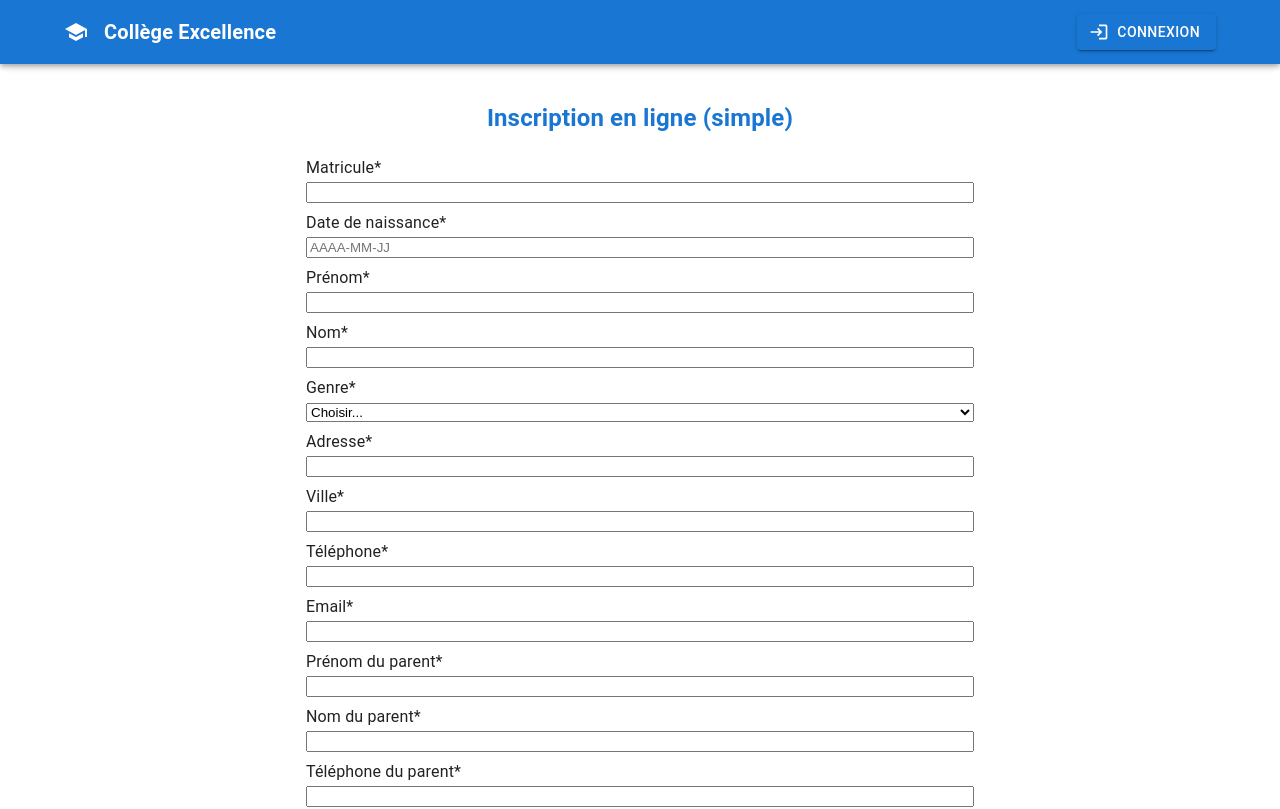
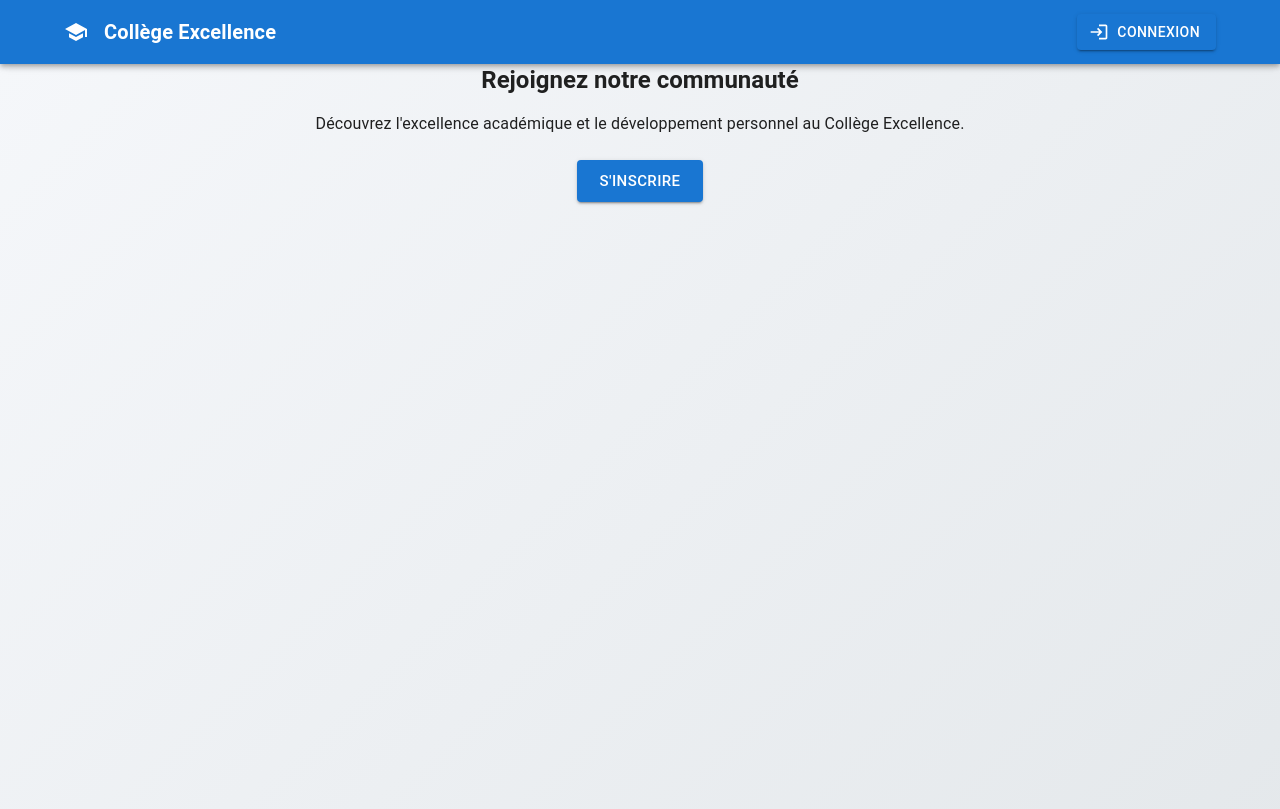
Before and after one commit to GNANTIJOSUE/gestion_ecole_front, a React (Create React App) app: page / in a window 1280 px wide. Shown: the top 809 px of the page. Built offline with nearby package versions, Linux system fonts and the light colour scheme.

Commit message:
saez6295

```diff
--- a/src/pages/Home.tsx
+++ b/src/pages/Home.tsx
@@ -120,9 +120,75 @@ const Home = () => {
   ];
 
   return (
-    <div style={{ padding: 8, maxWidth: 700, margin: '0 auto' }}>
-      <RegistrationMinimal />
-    </div>
+    <Box sx={{ minHeight: '100vh', background: 'linear-gradient(135deg, #f5f7fa 0%, #e4e8eb 100%)' }}>
+      {/* Hero Section */}
+      {/* ... tout le contenu existant ... */}
+      <Container maxWidth="lg">
+        {/* ... autres sections ... */}
+
+        {/* Call to action & inscription */}
+        {isMobile ? (
+          <Box sx={{ maxWidth: 700, mx: 'auto', my: 4 }}>
+            <RegistrationMinimal />
+          </Box>
+        ) : (
+          <>
+            <Box sx={{ mb: 8, textAlign: 'center' }}>
+              <Typography variant="h5" sx={{ mb: 2, fontWeight: 600 }}>
+                Rejoignez notre communauté
+              </Typography>
+              <Typography sx={{ mb: 3 }}>
+                Découvrez l'excellence académique et le développement personnel au Collège Excellence.
+              </Typography>
+              <Button
+                variant="contained"
+                size="large"
+                color="primary"
+                onClick={() => setShowRegistration(true)}
+              >
+                S'inscrire
+              </Button>
+            </Box>
+            <Modal
+              open={showRegistration}
+              onClose={() => setShowRegistration(false)}
+              aria-labelledby="modal-inscription"
+              sx={{
+                display: 'flex',
+                alignItems: 'center',
+                justifyContent: 'center',
+                zIndex: 2000,
+              }}
+            >
+              <Box
+                sx={{
+                  width: { xs: '100vw', sm: 500, md: 700 },
+                  maxWidth: { xs: '100vw', sm: '98vw' },
+                  height: { xs: '100vh', sm: 'auto' },
+                  maxHeight: { xs: '100vh', sm: '98vh' },
+                  overflowY: 'auto',
+                  borderRadius: { xs: 0, sm: 5 },
+                  boxShadow: 24,
+                  bgcolor: 'background.paper',
+                  p: { xs: 1, sm: 3, md: 4 },
+                  m: 0,
+                  transition: 'all 0.3s',
+                }}
+              >
+                <ErrorBoundary>
+                  <Registration key={showRegistration ? 'open' : 'closed'} onClose={() => setShowRegistration(false)} />
+                </ErrorBoundary>
+              </Box>
+            </Modal>
+          </>
+        )}
+
+        {/* Footer */}
+        <Box sx={{ mb: 0 }}>
+          {/* ... footer existant ... */}
+        </Box>
+      </Container>
+    </Box>
   );
 };
 
```
